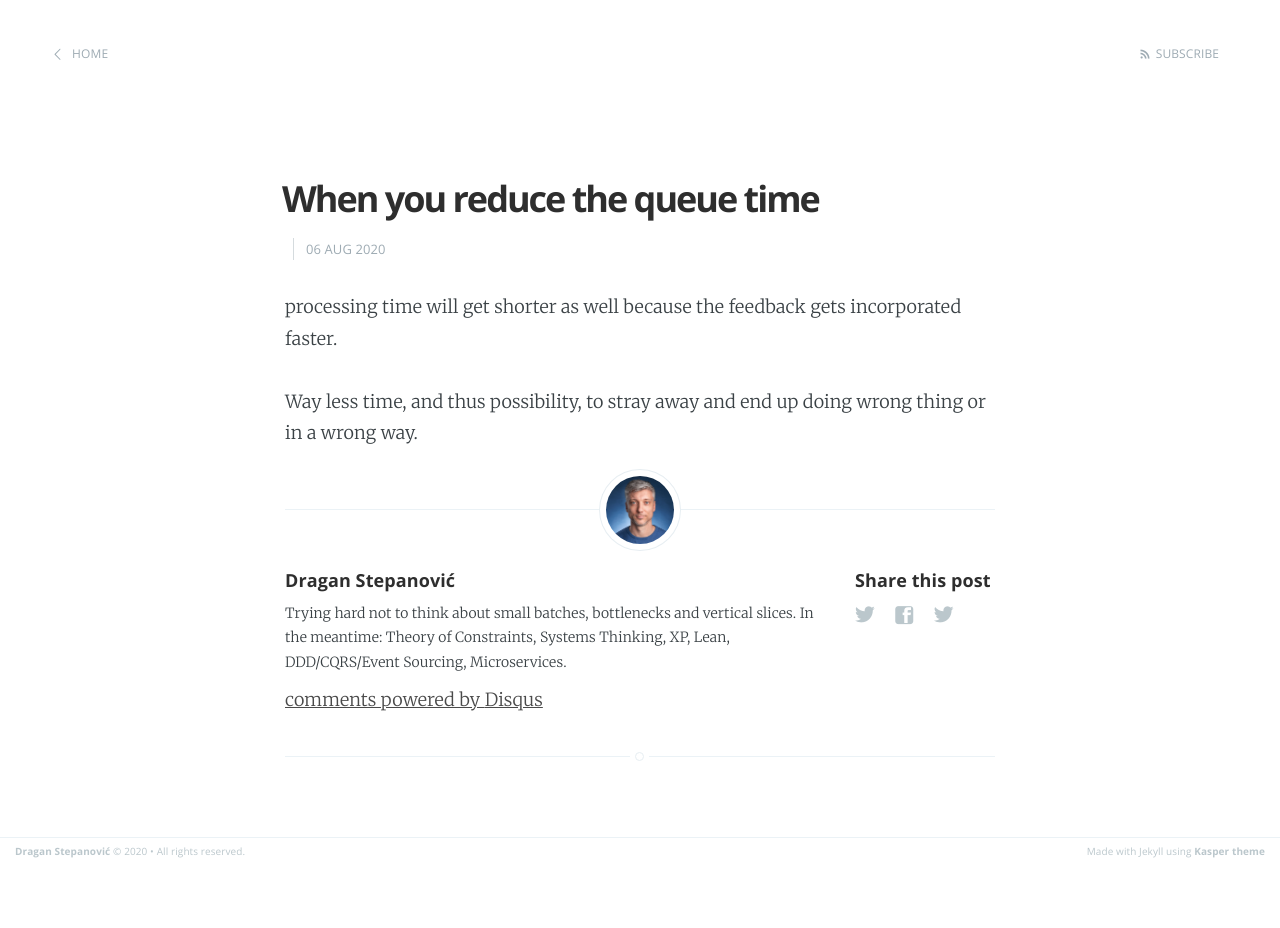
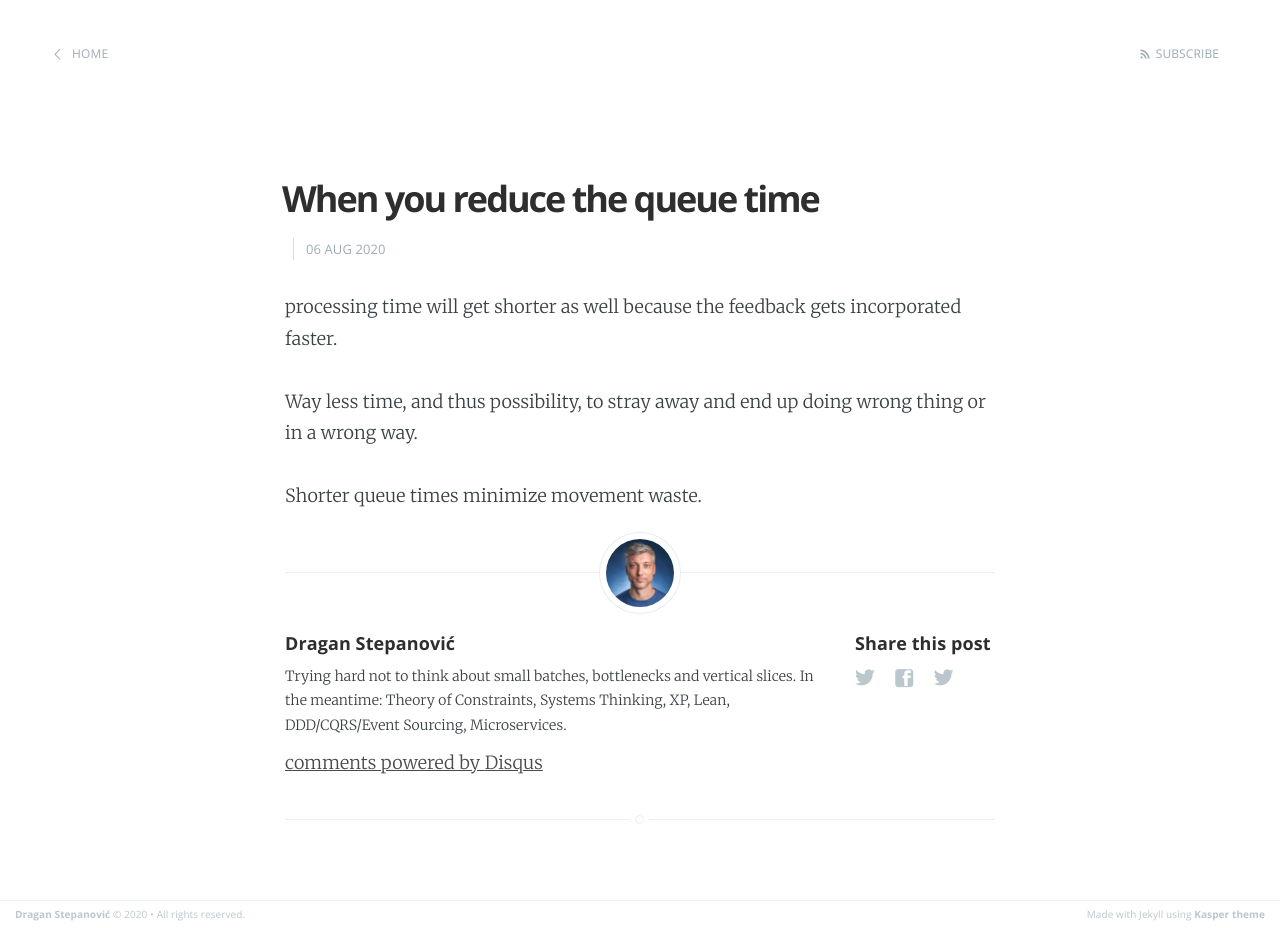
Before and after one commit to dragan-stepanovic/dragan-stepanovic.github.io, a Jekyll site: the page built from _posts/2020-08-06-when-you-reduce-queue-time.md, in a window 1280 px wide. Built offline with Jekyll 4.4.1, drawn with Linux system fonts in a browser that asks for light colours; our own code applies the rules of GitHub Pages for plain Markdown files; comment, search, counter and statistics services are not loaded; before the commit the page ends 900 px from its top, so only the background shows below that.

Commit message:
Update 2020-08-06-when-you-reduce-queue-time.md

```diff
--- a/_posts/2020-08-06-when-you-reduce-queue-time.md
+++ b/_posts/2020-08-06-when-you-reduce-queue-time.md
@@ -5,3 +5,5 @@ title: When you reduce the queue time
 processing time will get shorter as well because the feedback gets incorporated faster.
 
 Way less time, and thus possibility, to stray away and end up doing wrong thing or in a wrong way.
+
+Shorter queue times minimize movement waste.
```
